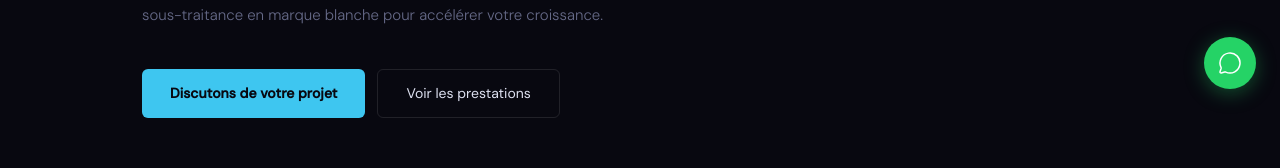
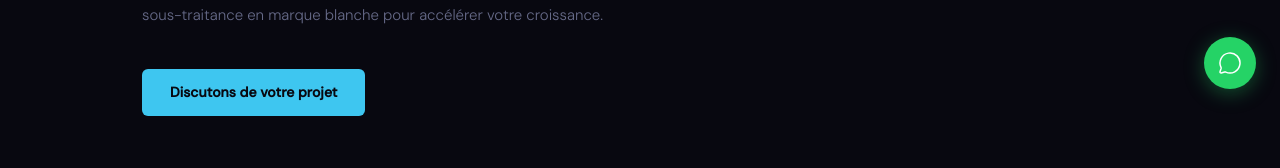
Before and after one commit to Developpeur-07/ibc-congo, a Next.js app: page / in a window 1280 px wide. Shown: the part 687-855 px from the top of the page. Built offline with nearby package versions, Linux system fonts and the light colour scheme.

Commit message:
fix: boutons  hero discussion projet ancre #contact

```diff
--- a/app/components/Hero.js
+++ b/app/components/Hero.js
@@ -56,12 +56,10 @@ export default function Hero() {
 
           {/* CTAs */}
           <div style={{ display: 'flex', gap: '12px', flexWrap: 'wrap' }}>
-            <button className="btn-primary">
+            <a href ="#contact" className="btn-primary">
               Discutons de votre projet
-            </button>
-            <button className="btn-outline">
-              Voir les prestations
-            </button>
+            </a>
+
           </div>
         </RevealWrapper>
 
```
